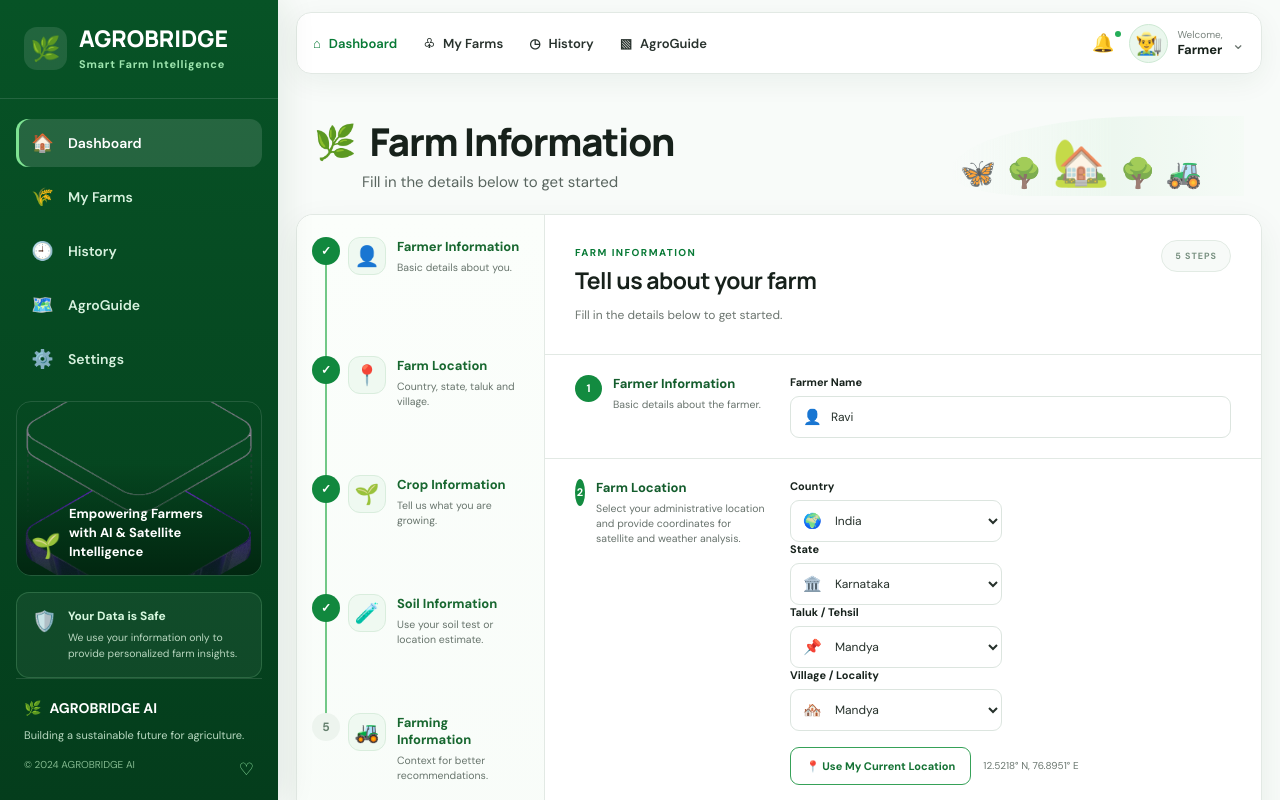
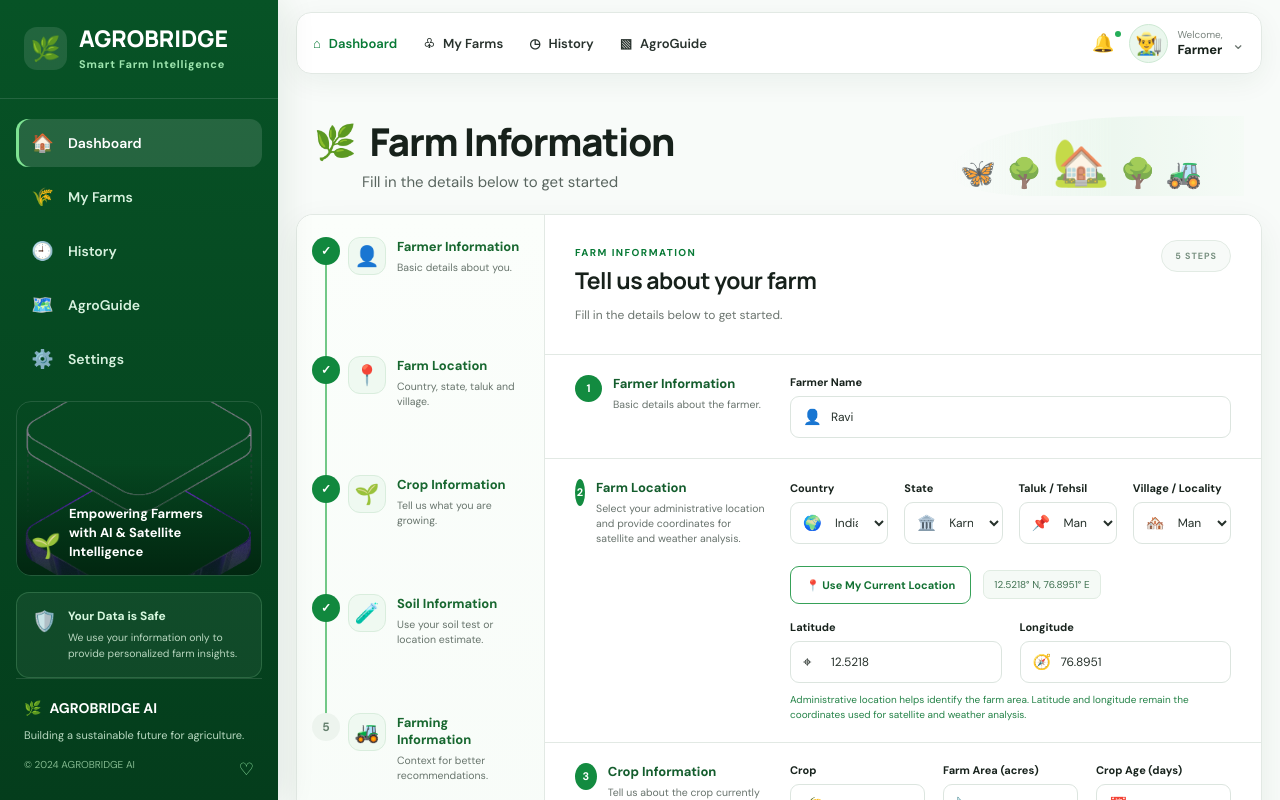
Before and after one commit to Prashant-112-coder/agrobridge, a React (Vite) app: page / in a window 1280 px wide. Shown: the top 800 px of the page. Built offline with nearby package versions, Linux system fonts and the light colour scheme.

Commit message:
Load farm location selector styles

```diff
--- a/src/App.css
+++ b/src/App.css
@@ -1 +1,2 @@
 @import "./premium.css";
+@import "./location.css";
```
